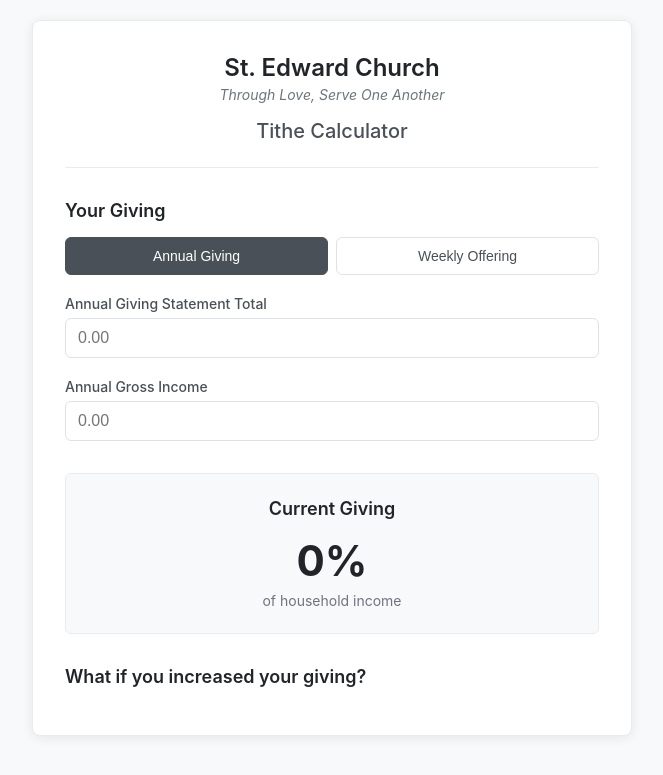
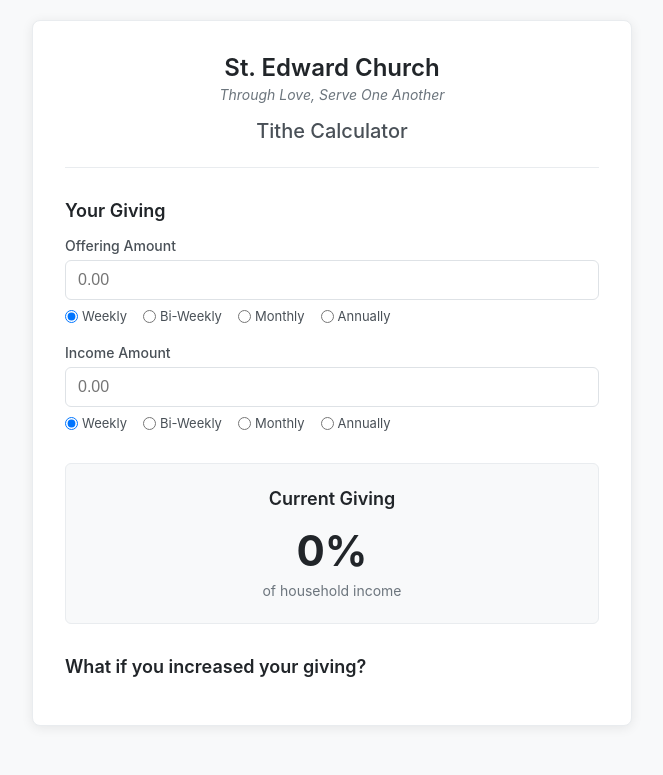
Before and after one commit to eharnischStEdword/tithe-calculator, a Flask app: page / in a window 1280 px wide. Shown: the top 775 px of the page, without its empty margins (308-971 px from the left). Run offline with Flask 3, Linux system fonts and the light colour scheme.

Commit message:
Replace toggle buttons with radio button frequency selectors
- Replace annual/weekly toggle with radio buttons for offering frequency
- Replace single income input with radio buttons for income frequency
- Both inputs now support Weekly, Bi-Weekly, Monthly, and Annually options
- Default to Weekly frequency for both inputs
- Update calculation logic to use frequency multipliers (52/26/12/1)
- Maintain all existing increase options display functionality

```diff
--- a/static/script.js
+++ b/static/script.js
@@ -1,45 +1,31 @@
-let inputMode = 'annual';
+document.getElementById('offeringAmount').addEventListener('input', calculateTithe);
+document.getElementById('incomeAmount').addEventListener('input', calculateTithe);
 
-document.getElementById('annualBtn').addEventListener('click', () => {
-    inputMode = 'annual';
-    document.getElementById('annualBtn').classList.add('active');
-    document.getElementById('weeklyBtn').classList.remove('active');
-    document.getElementById('annualInput').classList.remove('hidden');
-    document.getElementById('weeklyInput').classList.add('hidden');
-    calculateTithe();
+// Add listeners to all radio buttons
+document.querySelectorAll('input[name="offeringFreq"]').forEach(radio => {
+    radio.addEventListener('change', calculateTithe);
+});
+document.querySelectorAll('input[name="incomeFreq"]').forEach(radio => {
+    radio.addEventListener('change', calculateTithe);
 });
 
-document.getElementById('weeklyBtn').addEventListener('click', () => {
-    inputMode = 'weekly';
-    document.getElementById('weeklyBtn').classList.add('active');
-    document.getElementById('annualBtn').classList.remove('active');
-    document.getElementById('weeklyInput').classList.remove('hidden');
-    document.getElementById('annualInput').classList.add('hidden');
-    calculateTithe();
-});
+function calculateTithe() {
+    const offeringAmount = parseFloat(document.getElementById('offeringAmount').value) || 0;
+    const incomeAmount = parseFloat(document.getElementById('incomeAmount').value) || 0;
 
-document.getElementById('annualGiving').addEventListener('input', calculateTithe);
-document.getElementById('weeklyOffering').addEventListener('input', calculateTithe);
-document.getElementById('grossIncome').addEventListener('input', calculateTithe);
+    const offeringFreq = parseFloat(document.querySelector('input[name="offeringFreq"]:checked').value);
+    const incomeFreq = parseFloat(document.querySelector('input[name="incomeFreq"]:checked').value);
 
-function calculateTithe() {
-    const grossIncome = parseFloat(document.getElementById('grossIncome').value) || 0;
+    const annualOffering = offeringAmount * offeringFreq;
+    const annualIncome = incomeAmount * incomeFreq;
 
-    let annualGiving;
-    if (inputMode === 'annual') {
-        annualGiving = parseFloat(document.getElementById('annualGiving').value) || 0;
-    } else {
-        const weeklyOffering = parseFloat(document.getElementById('weeklyOffering').value) || 0;
-        annualGiving = weeklyOffering * 52;
-    }
-
-    if (grossIncome === 0) {
+    if (annualIncome === 0) {
         document.getElementById('currentPercent').textContent = '0%';
         document.getElementById('increaseOptions').innerHTML = '';
         return;
     }
 
-    const currentPercent = (annualGiving / grossIncome) * 100;
+    const currentPercent = (annualOffering / annualIncome) * 100;
     document.getElementById('currentPercent').textContent = currentPercent.toFixed(2) + '%';
 
     // Generate increase options
@@ -48,9 +34,9 @@ function calculateTithe() {
 
     for (let i = 1; i <= 5; i++) {
         const newPercent = currentPercent + i;
-        const newAnnualGiving = (newPercent / 100) * grossIncome;
+        const newAnnualGiving = (newPercent / 100) * annualIncome;
         const newWeeklyGiving = newAnnualGiving / 52;
-        const weeklyIncrease = newWeeklyGiving - (annualGiving / 52);
+        const weeklyIncrease = newWeeklyGiving - (annualOffering / 52);
 
         const optionDiv = document.createElement('div');
         optionDiv.className = 'increase-option';
--- a/static/style.css
+++ b/static/style.css
@@ -69,43 +69,11 @@ h3 {
     margin-bottom: 32px;
 }
 
-.toggle-container {
-    display: flex;
-    gap: 8px;
-    margin-bottom: 20px;
-}
-
-.toggle-btn {
-    flex: 1;
-    padding: 10px 16px;
-    border: 1px solid #dee2e6;
-    background: white;
-    color: #495057;
-    border-radius: 6px;
-    cursor: pointer;
-    font-size: 14px;
-    font-weight: 500;
-    transition: all 0.2s ease;
-}
-
-.toggle-btn:hover {
-    background: #f8f9fa;
-    border-color: #adb5bd;
-}
-
-.toggle-btn.active {
-    background: #495057;
-    color: white;
-    border-color: #495057;
-}
 
 .input-group {
     margin-bottom: 20px;
 }
 
-.input-group.hidden {
-    display: none;
-}
 
 label {
     display: block;
@@ -128,6 +96,28 @@ input[type="number"]:focus {
     outline: none;
     border-color: #495057;
     box-shadow: 0 0 0 2px rgba(73, 80, 87, 0.1);
+}
+
+.radio-group {
+    display: flex;
+    gap: 16px;
+    margin-top: 8px;
+    flex-wrap: wrap;
+}
+
+.radio-group label {
+    display: flex;
+    align-items: center;
+    gap: 4px;
+    font-weight: normal;
+    font-size: 13px;
+    cursor: pointer;
+    margin-bottom: 0;
+}
+
+.radio-group input[type="radio"] {
+    cursor: pointer;
+    margin: 0;
 }
 
 .results-section {
--- a/templates/index.html
+++ b/templates/index.html
@@ -19,24 +19,26 @@
         <div class="input-section">
             <h3>Your Giving</h3>
 
-            <div class="toggle-container">
-                <button id="annualBtn" class="toggle-btn active">Annual Giving</button>
-                <button id="weeklyBtn" class="toggle-btn">Weekly Offering</button>
-            </div>
-
-            <div id="annualInput" class="input-group">
-                <label for="annualGiving">Annual Giving Statement Total</label>
-                <input type="number" id="annualGiving" placeholder="0.00" min="0" step="0.01">
-            </div>
-
-            <div id="weeklyInput" class="input-group hidden">
-                <label for="weeklyOffering">Typical Weekly Offering</label>
-                <input type="number" id="weeklyOffering" placeholder="0.00" min="0" step="0.01">
+            <div class="input-group">
+                <label for="offeringAmount">Offering Amount</label>
+                <input type="number" id="offeringAmount" placeholder="0.00" min="0" step="0.01">
+                <div class="radio-group">
+                    <label><input type="radio" name="offeringFreq" value="52" checked> Weekly</label>
+                    <label><input type="radio" name="offeringFreq" value="26"> Bi-Weekly</label>
+                    <label><input type="radio" name="offeringFreq" value="12"> Monthly</label>
+                    <label><input type="radio" name="offeringFreq" value="1"> Annually</label>
+                </div>
             </div>
 
             <div class="input-group">
-                <label for="grossIncome">Annual Gross Income</label>
-                <input type="number" id="grossIncome" placeholder="0.00" min="0" step="0.01">
+                <label for="incomeAmount">Income Amount</label>
+                <input type="number" id="incomeAmount" placeholder="0.00" min="0" step="0.01">
+                <div class="radio-group">
+                    <label><input type="radio" name="incomeFreq" value="52" checked> Weekly</label>
+                    <label><input type="radio" name="incomeFreq" value="26"> Bi-Weekly</label>
+                    <label><input type="radio" name="incomeFreq" value="12"> Monthly</label>
+                    <label><input type="radio" name="incomeFreq" value="1"> Annually</label>
+                </div>
             </div>
         </div>
 
```
